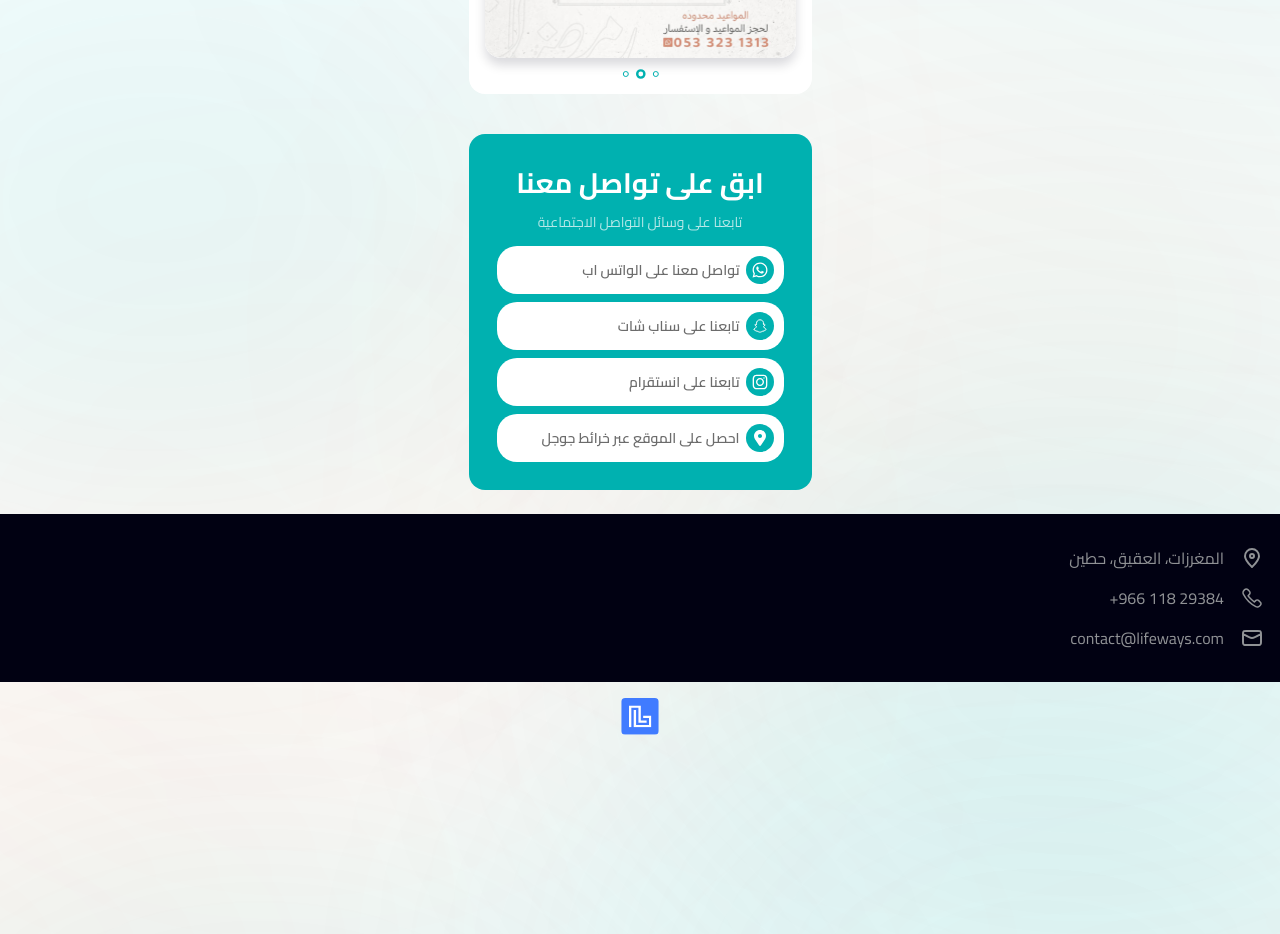
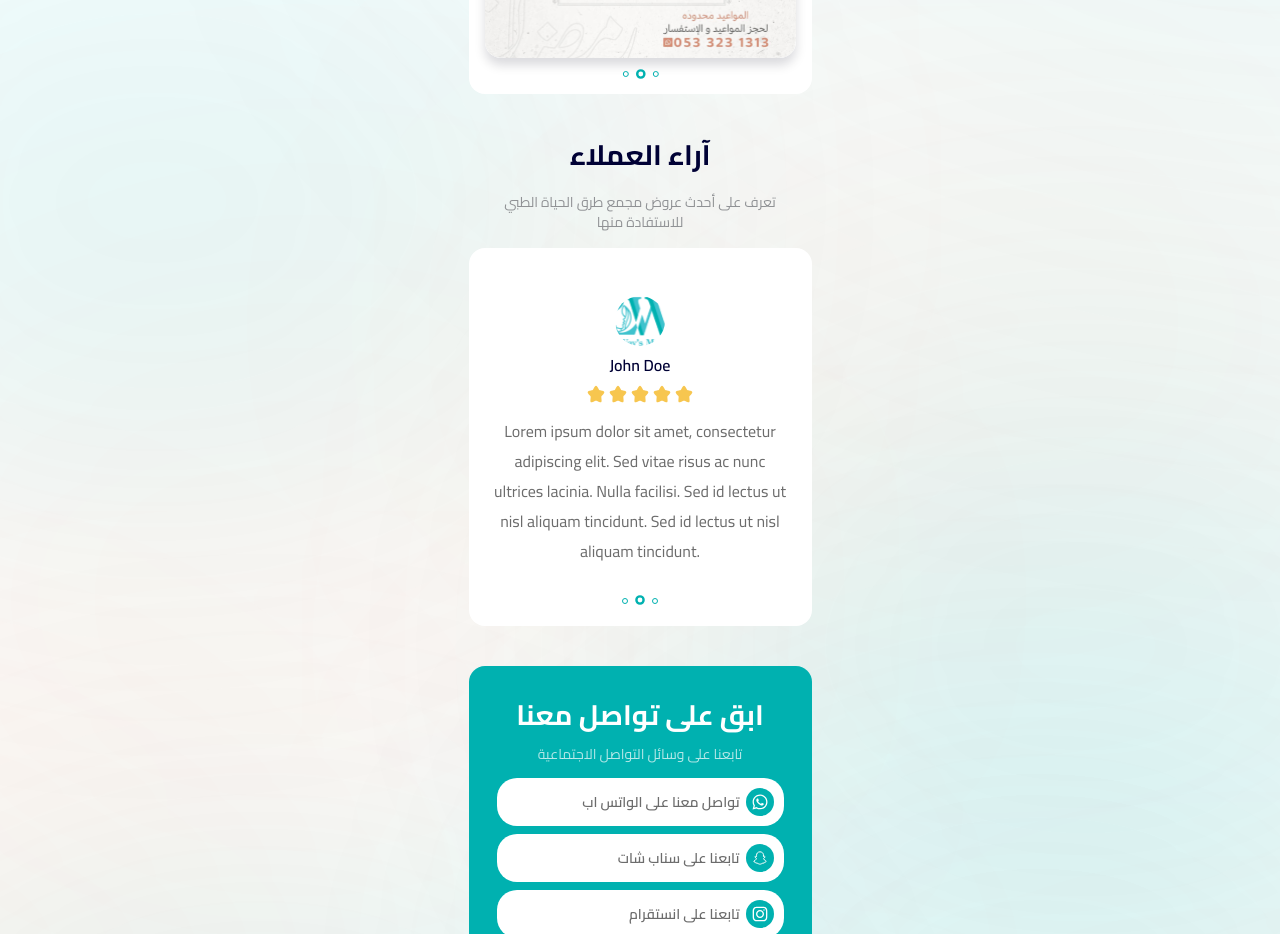
Before and after one commit to helmy162/lifeway, a Next.js app: page / in a window 1280 px wide. Shown: the part 1200-2134 px from the top of the page. Before the commit the page ends 1951 px from the top, so only its background shows below. Built offline with nearby package versions, Linux system fonts and the light colour scheme; grey boxes are pictures that could not be loaded.

Commit message:
added testimonials section

```diff
--- a/app/HomePage.tsx
+++ b/app/HomePage.tsx
@@ -12,6 +12,7 @@ import Header from "@/sections/Header";
 import FilterBar from "@/sections/FilterBar";
 import ServicesGrid from "@/sections/ServicesGrid";
 import ShowMoreButton from "@/sections/ShowMoreButton";
+import CustomersOpinion from "@/sections/CustomersOpinion";
 
 export default function HomePage() {
     const [activeFilter, setActiveFilter] = useState("all");
@@ -79,6 +80,8 @@ export default function HomePage() {
 
         <HotOffers />
 
+        <CustomersOpinion />
+
         <StayInContact />
 
         <ReservationModal
--- a/app/globals.css
+++ b/app/globals.css
@@ -18,15 +18,19 @@ body {
 .image-gallery-bullets {
   bottom: -24px !important;
 }
+
+.alice-carousel__dots{
+  @apply relative !bottom-[-24px] !m-0
+}
 .image-gallery-bullets-container{
   @apply !rotate-180
 }
-.image-gallery-bullet {
-  @apply !border !border-primary !shadow-none !bg-transparent !m-1 !p-[2px];
+.image-gallery-bullet, .alice-carousel__dots-item {
+  @apply !border !border-primary !shadow-none !bg-transparent !m-1 !p-[2px] !w-auto !h-auto;
 }
 
-.image-gallery-bullet.active {
-  @apply !border-2;
+.image-gallery-bullet.active, .alice-carousel__dots-item.__active {
+  @apply !border-2 !scale-[1.2] ;
 }
 
 .image-gallery-slides{
@@ -62,6 +66,10 @@ body {
   @apply !border-2 !border-primary;
 }
 
+.alice-carousel__prev-btn, .alice-carousel__next-btn{
+  @apply !hidden;
+}
+
 
 /*scrollbar*/
 .fancy-scroll::-webkit-scrollbar{
--- a/app/layout.tsx
+++ b/app/layout.tsx
@@ -1,7 +1,8 @@
 import type { Metadata } from "next";
+import Footer from "../components/Footer";
 import "./globals.css";
 import "react-image-gallery/styles/css/image-gallery.css";
-import Footer from "../components/Footer";
+import 'react-alice-carousel/lib/alice-carousel.css'
 
 export const metadata: Metadata = {
   title: "Create Next App",
--- /dev/null
+++ b/mockups/testimonials.ts
@@ -0,0 +1,23 @@
+export const testimonials = [
+    {
+        id: 1,
+        name: "Dr. Sherin Hakeem",
+        rating: 4,
+        image: "/logo.svg",
+        testimonial:`تجربة جميلة ورائعة واكثر من رائعة من استقبال و اخصائيين و مكان لا تكفي كلمات الشكر والتقدير لهم ( نوره- يارا-الجازي - ماي….). \nاكثر مكان عشقته بجد.`
+    },
+    {
+        id: 2,
+        name: "John Doe",
+        rating: 5,
+        image: "/logo.svg",
+        testimonial: "Lorem ipsum dolor sit amet, consectetur adipiscing elit. Sed vitae risus ac nunc ultrices lacinia. Nulla facilisi. Sed id lectus ut nisl aliquam tincidunt. Sed id lectus ut nisl aliquam tincidunt."
+    },
+    {
+        id: 3,
+        name: "Jane Smith",
+        rating: 3,
+        image: "/logo.svg",
+        testimonial: "Vestibulum ante ipsum primis in faucibus orci luctus et ultrices posuere cubilia curae; Sed vitae risus ac nunc ultrices lacinia. Nulla facilisi. Sed id lectus ut nisl aliquam tincidunt."
+    }
+]
--- a/package.json
+++ b/package.json
@@ -12,6 +12,7 @@
     "@radix-ui/react-dialog": "^1.0.5",
     "next": "14.1.3",
     "react": "^18",
+    "react-alice-carousel": "^2.8.0",
     "react-dom": "^18",
     "react-image-gallery": "^1.3.0",
     "react-select": "^5.8.0",
--- /dev/null
+++ b/sections/CustomersOpinion.tsx
@@ -0,0 +1,80 @@
+import { testimonials } from "@/mockups/testimonials";
+import Image from "next/image";
+import AliceCarousel from "react-alice-carousel";
+
+export default function CustomersOpinion() {
+  return (
+    <div className="w-full">
+      <div className="mb-4 flex flex-col gap-4 px-6 text-center">
+        <h2 className="text-[28px] font-bold text-black">آراء العملاء </h2>
+        <h3 className="text-sm font-normal text-lightGray">
+          تعرف على أحدث عروض مجمع طرق الحياة الطبي للاستفادة منها
+        </h3>
+      </div>
+
+      {/* Image carousel */}
+      <div className="mb-10 rounded-2xl bg-white px-5 pb-9 pt-12 text-black">
+        <AliceCarousel
+          autoPlay
+          autoPlayInterval={3000}
+          infinite
+          items={testimonials.map((testimonial) => (
+            <div className="flex flex-col items-center gap-1">
+              <Image
+                src={testimonial.image}
+                alt={testimonial.name}
+                width={50}
+                height={50}
+                className="h-[50px] w-[50px] rounded-full object-cover"
+              />
+              <h5 className="font-semibold">
+                {testimonial.name}
+              </h5>
+              <div className="flex gap-0.5 text-star mb-2">
+                {Array.from({ length: testimonial.rating }).map((_, i) => (
+                  <StarIcon filled key={i} width={20} />
+                ))}
+                {Array.from({ length: 5 - testimonial.rating }).map((_, i) => (
+                  <StarIcon filled={false} key={i} width={20} />
+                ))}
+              </div>
+              <p className="text-center text-darkGray leading-5">
+                {testimonial.testimonial}
+              </p>
+            </div>
+          ))}
+        />
+      </div>
+    </div>
+  );
+}
+
+const StarIcon = ({
+  filled = false,
+  ...props
+}: {
+  filled: boolean;
+  [x: string]: any;
+}) => (
+  <svg
+    viewBox="0 0 24 24"
+    fill={filled ? "currentColor" : "none"}
+    xmlns="http://www.w3.org/2000/svg"
+    stroke={filled ? "none" : "currentColor"}
+    {...props}
+  >
+    <g id="SVGRepo_bgCarrier" stroke-width="0"></g>
+    <g
+      id="SVGRepo_tracerCarrier"
+      stroke-linecap="round"
+      stroke-linejoin="round"
+    ></g>
+    <g id="SVGRepo_iconCarrier">
+      <path
+        d="M9.15316 5.40838C10.4198 3.13613 11.0531 2 12 2C12.9469 2 13.5802 3.13612 14.8468 5.40837L15.1745 5.99623C15.5345 6.64193 15.7144 6.96479 15.9951 7.17781C16.2757 7.39083 16.6251 7.4699 17.3241 7.62805L17.9605 7.77203C20.4201 8.32856 21.65 8.60682 21.9426 9.54773C22.2352 10.4886 21.3968 11.4691 19.7199 13.4299L19.2861 13.9372C18.8096 14.4944 18.5713 14.773 18.4641 15.1177C18.357 15.4624 18.393 15.8341 18.465 16.5776L18.5306 17.2544C18.7841 19.8706 18.9109 21.1787 18.1449 21.7602C17.3788 22.3417 16.2273 21.8115 13.9243 20.7512L13.3285 20.4768C12.6741 20.1755 12.3469 20.0248 12 20.0248C11.6531 20.0248 11.3259 20.1755 10.6715 20.4768L10.0757 20.7512C7.77268 21.8115 6.62118 22.3417 5.85515 21.7602C5.08912 21.1787 5.21588 19.8706 5.4694 17.2544L5.53498 16.5776C5.60703 15.8341 5.64305 15.4624 5.53586 15.1177C5.42868 14.773 5.19043 14.4944 4.71392 13.9372L4.2801 13.4299C2.60325 11.4691 1.76482 10.4886 2.05742 9.54773C2.35002 8.60682 3.57986 8.32856 6.03954 7.77203L6.67589 7.62805C7.37485 7.4699 7.72433 7.39083 8.00494 7.17781C8.28555 6.96479 8.46553 6.64194 8.82547 5.99623L9.15316 5.40838Z"
+        stroke={filled ? "none" : "currentColor"}
+        stroke-width="1.5"
+      ></path>{" "}
+    </g>
+  </svg>
+);
--- a/tailwind.config.ts
+++ b/tailwind.config.ts
@@ -22,6 +22,7 @@ const config: Config = {
         borderGray: "#E4EAF0",
         footerBG: "#010112",
         highlight: "#FF5603",
+        star: "#F7C64F"
       },
     },
   },
```
Also changed, not shown: 1 other file (tests, documents, lock files or other folders).
